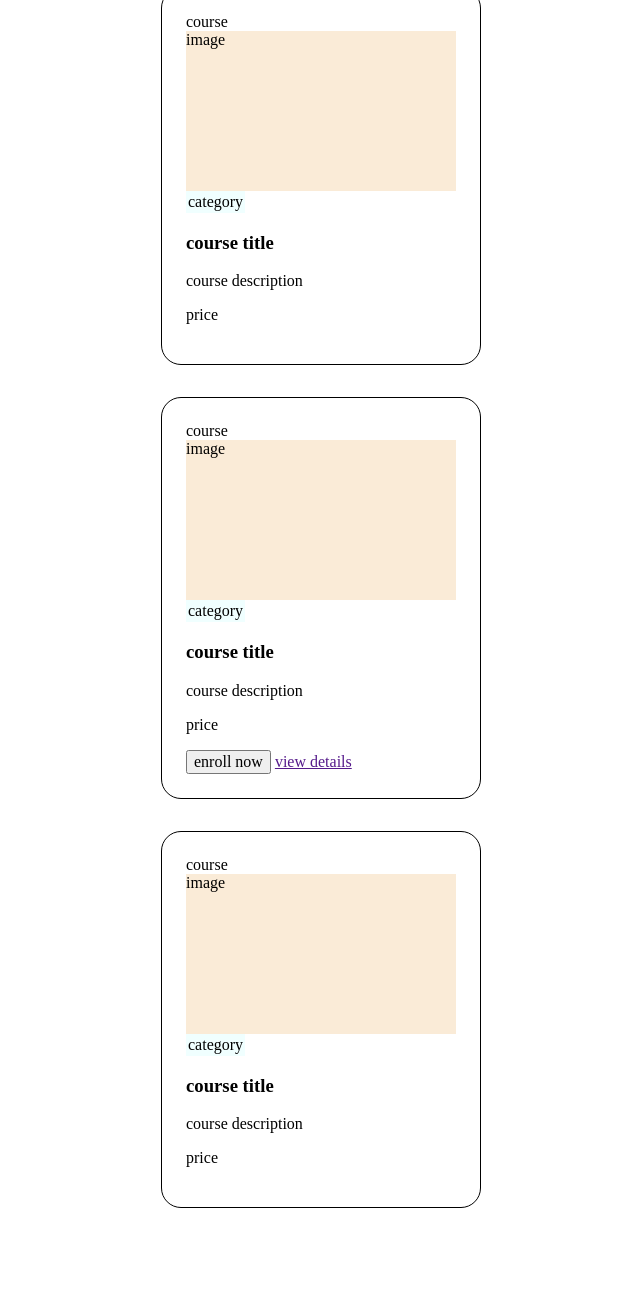
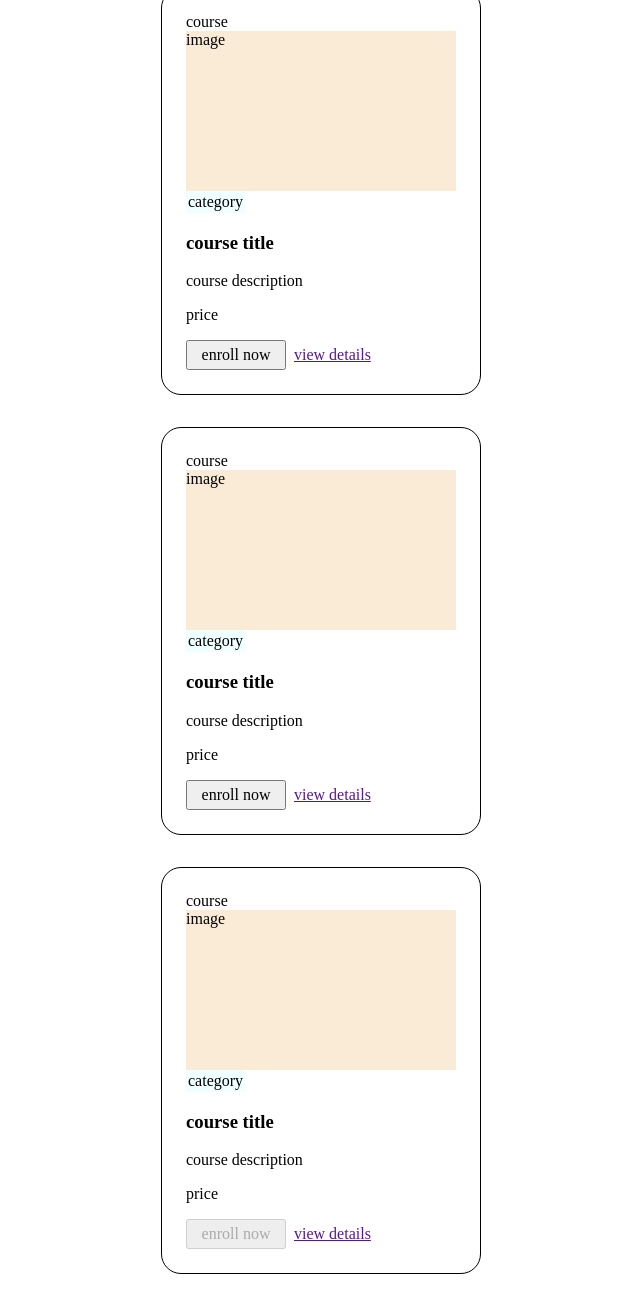
Before and after one commit to mohsinnazakat1/marias-training, a plain HTML site: page day-1-css/index.html in a window 1280 px wide. Shown: the part 20-1326 px from the top of the page, without its empty margins (135-775 px from the left). Before the commit the page ends 1260 px from the top, so only its background shows below. Drawn offline with Linux system fonts and the light colour scheme.

Commit message:
Part C: buttons and states

```diff
--- a/day-1-css/index.html
+++ b/day-1-css/index.html
@@ -6,6 +6,8 @@
     <h3>course title</h3>
     <p>course description</p>
     <p class="price">price</p>
+    <button class="enroll-button">enroll now</button>
+    <a href="">view details</a>
 
   </div>
   <div class="course-card">course
@@ -24,6 +26,8 @@
     <h3>course title</h3>
     <p>course description</p>
     <p class="price">price</p>
+    <button disabled class="enroll-button">enroll now</button>
+    <a href="">view details</a>
 
   </div>
 
--- a/day-1-css/styles.css
+++ b/day-1-css/styles.css
@@ -45,3 +45,19 @@ span{
   display: inline-block;
 
 }
+.enroll-button{
+  padding: 4px;
+  width: 100px;
+}
+.course-card a{
+  display: inline-block;
+  padding: 4px;
+  width: 100px;
+
+}
+.enroll-button:hover,a:hover{
+  color: red;
+}
+.enroll-button:focus-visible,a:focus-visible{
+  outline: 3px solid blue;
+}
```
